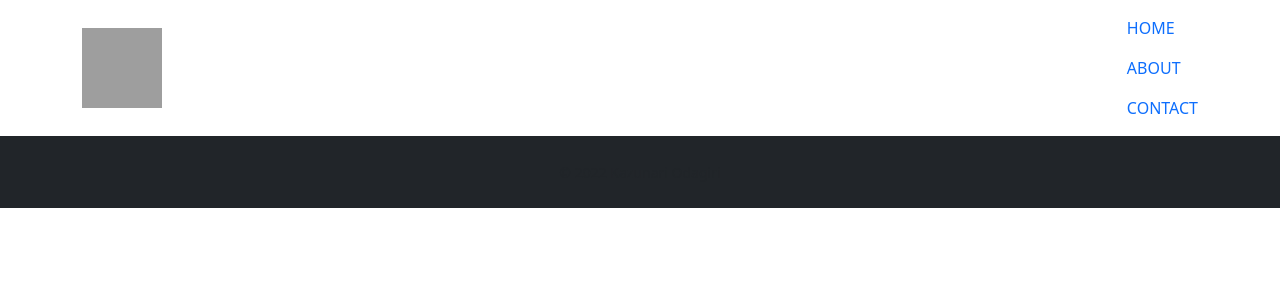
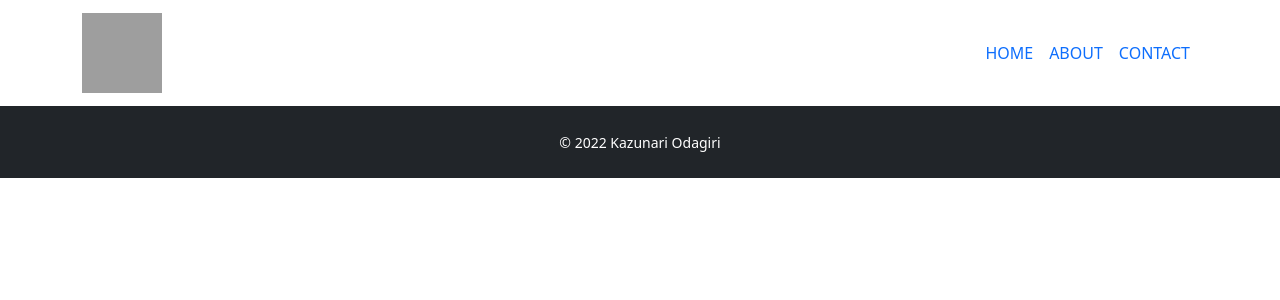
Before and after one commit to Joh-wasei/My_portfolio, a Django app: template app/templates/app/base.html in a window 1280 px wide. Shown: the top 300 px of the page. Run offline with Django 4.2, Linux system fonts and the light colour scheme; the template is opened without the code that fills it, so the values that code supplies are empty; grey boxes are pictures that could not be loaded.

Commit message:
スペルミス修正

```diff
--- a/app/templates/app/base.html
+++ b/app/templates/app/base.html
@@ -8,11 +8,11 @@
     <meta name="viewport" content="width=device-width, initial-scale=1.0">
     <link rel="stylesheet" href="https://cdn.jsdelivr.net/npm/bootstrap@5.0.2/dist/css/bootstrap.min.css" rel="stylesheet" integrity="sha384-EVSTQN3/azprG1Anm3QDgpJLIm9Nao0Yz1ztcQTwFspd3yD65VohhpuuCOmLASjC" crossorigin="anonymous">
     <link rel="stylesheet" href="https://cdnjs.cloudflare.com/ajax/libs/font-awesome/5.15.4/css/all.min.css">
-    <link rel="stylesheet" href="{% static 'css/static.css %'}">
+    <link rel="stylesheet" href="{% static 'css/style.css' %}">
     <title>ポートフォリオ</title>
 </head>
 <body>
-    <nav class="navbar navbar-expang-lg">
+    <nav class="navbar navbar-expand-lg">
         <div class="container">
             <a href="" class="navbar-brand">
                 <img src="{% static 'img/logo.svg' %}" alt="" width="80" height="80">
@@ -39,7 +39,7 @@
     </main>
 
     <footer class="py-4 bg-dark text-center">
-        <small class="textwhite">&copy; 2022 Kazunari Odagiri</small>
+        <small class="text-white">&copy; 2022 Kazunari Odagiri</small>
     </footer>
 
     {% block extra_js %}
--- a/app/views.py
+++ b/app/views.py
@@ -5,7 +5,7 @@ from .models import Profile
 
 class IndexView(View):
     def get(self, request, *args, **kwargs):
-        profile_data = Profile.object.all() #全てのprofileデータを取得
+        profile_data = Profile.objects.all() #全てのprofileデータを取得
         if profile_data.exists():
             profile_data = profile_data.order_by('-id')[0] #降順に並べ替え、最新のprofileデータを取得
         return render(request, 'app/index.html', {
```
